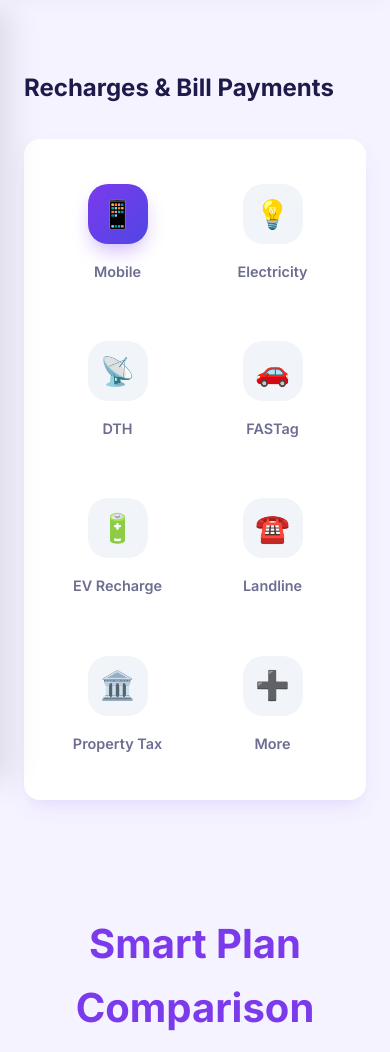
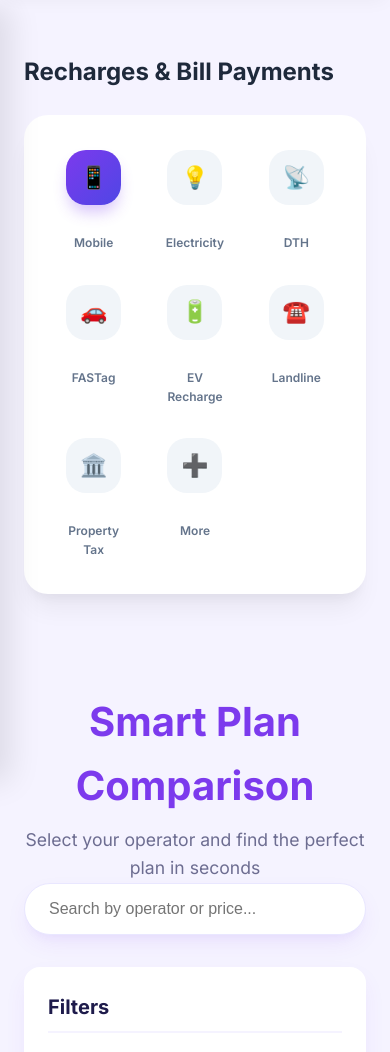
Before and after one commit to nsaranya28/Recharge-Platform, a PHP site: page /recharge/index.php in a window 390 px wide. Shown: the part 63-1115 px from the top of the page. Run offline with PHP 8.4, Linux system fonts and the light colour scheme; data comes from the database, SQL or seed files in the repository.

Commit message:
landingpage

```diff
--- a/index.php
+++ b/index.php
@@ -75,6 +75,79 @@ if (isset($_POST['compare']) && !empty($_POST['plan_ids'])) {
     <meta name="viewport" content="width=device-width, initial-scale=1.0">
     <title>Mobile Recharge Plans Comparison</title>
     <link rel="stylesheet" href="style.css">
+    <style>
+        /* FORCED GRID ARRANGEMENT */
+        .services-container {
+            padding: 2rem 0;
+        }
+        .section-title {
+            font-size: 1.5rem;
+            font-weight: 700;
+            margin-bottom: 1.5rem;
+            color: #1e293b;
+        }
+        .services-box-grid {
+            display: grid !important;
+            grid-template-columns: repeat(auto-fill, minmax(110px, 1fr)) !important;
+            gap: 20px !important;
+            background: #ffffff;
+            padding: 2.5rem !important;
+            border-radius: 24px !important;
+            box-shadow: 0 20px 25px -5px rgba(0, 0, 0, 0.05), 0 10px 10px -5px rgba(0, 0, 0, 0.04) !important;
+        }
+        .service-box {
+            display: flex !important;
+            flex-direction: column !important;
+            align-items: center !important;
+            text-decoration: none !important;
+            padding: 10px !important;
+            border-radius: 16px !important;
+            transition: all 0.3s ease !important;
+        }
+        .service-box:hover {
+            background: #f8fafc !important;
+            transform: translateY(-5px) !important;
+        }
+        .service-box-icon {
+            width: 65px !important;
+            height: 65px !important;
+            background: #f1f5f9 !important;
+            border-radius: 20px !important;
+            display: flex !important;
+            align-items: center !important;
+            justify-content: center !important;
+            font-size: 28px !important;
+            margin-bottom: 12px !important;
+            transition: all 0.3s ease !important;
+        }
+        .service-box.active .service-box-icon {
+            background: linear-gradient(135deg, #7c3aed, #4f46e5) !important;
+            color: white !important;
+            box-shadow: 0 10px 15px -3px rgba(124, 58, 237, 0.3) !important;
+        }
+        .service-box-text {
+            font-size: 14px !important;
+            font-weight: 600 !important;
+            color: #64748b !important;
+            text-align: center !important;
+        }
+        .service-box:hover .service-box-text {
+            color: #7c3aed !important;
+        }
+        @media (max-width: 640px) {
+            .services-box-grid {
+                grid-template-columns: repeat(3, 1fr) !important;
+                padding: 1.5rem !important;
+                gap: 10px !important;
+            }
+            .service-box-icon {
+                width: 55px !important;
+                height: 55px !important;
+                font-size: 22px !important;
+            }
+            .service-box-text { font-size: 12px !important; }
+        }
+    </style>
 </head>
 <body>
 <?php include 'header.php'; ?>
```
